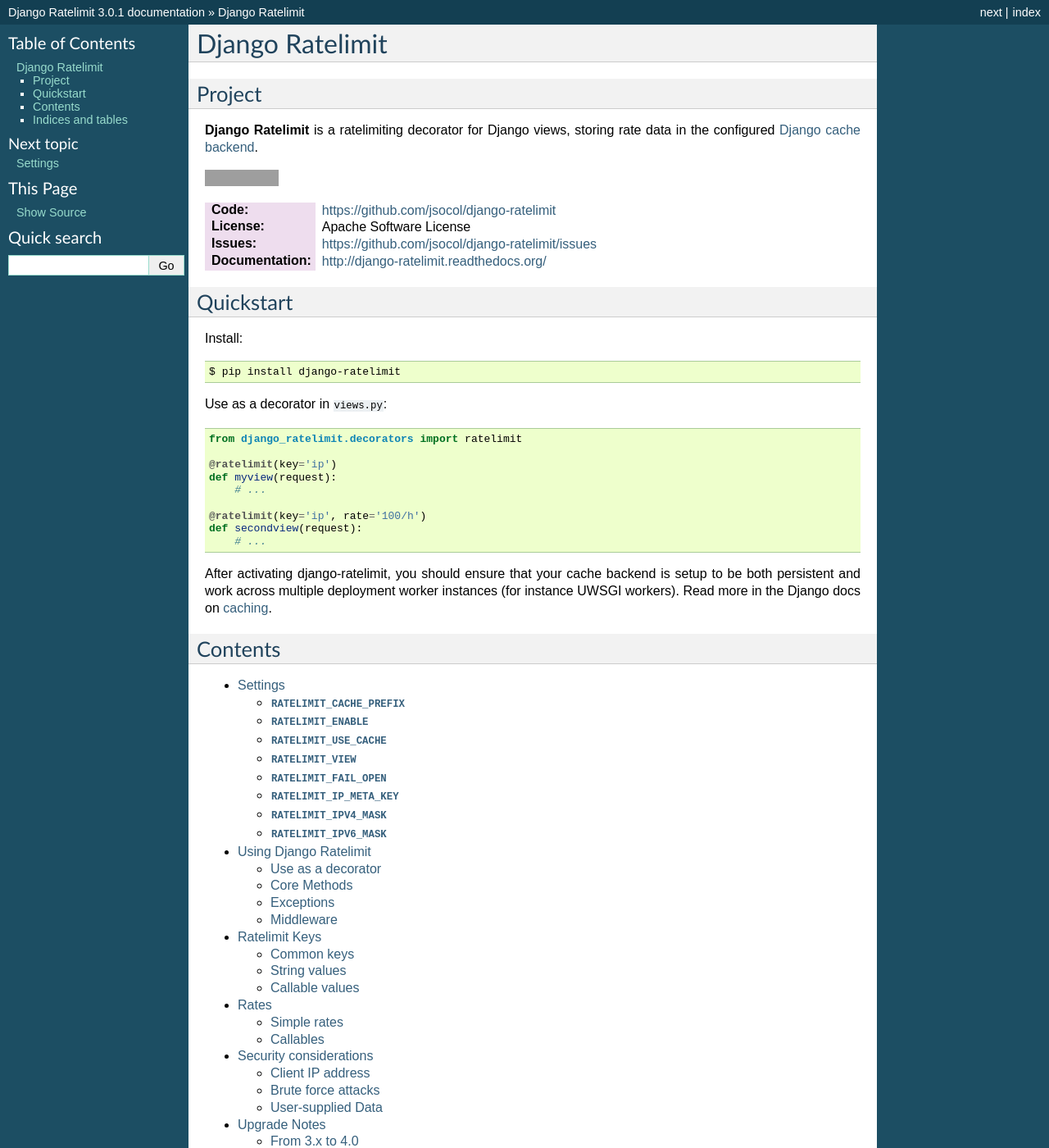
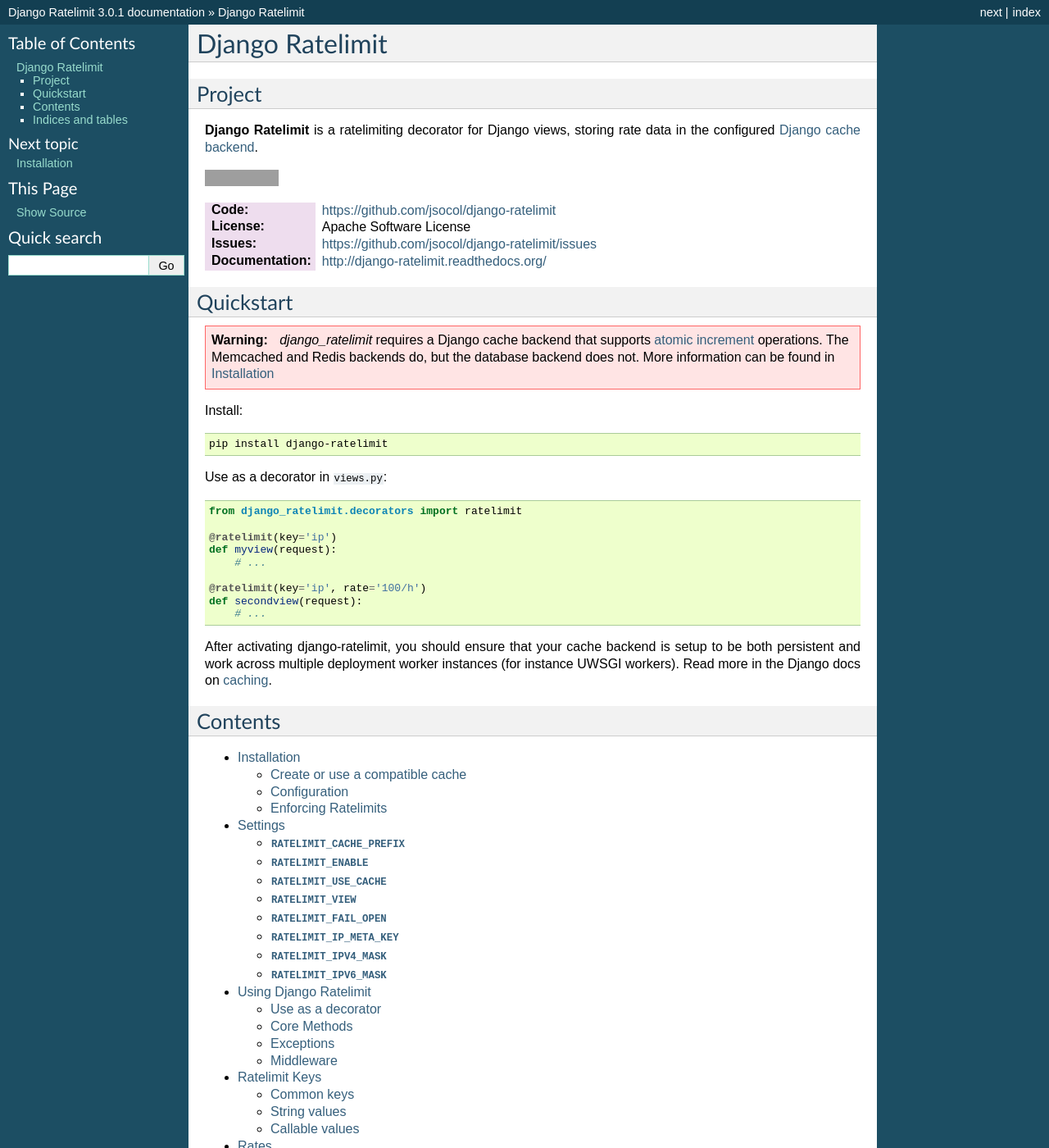
Before and after one commit to jsocol/django-ratelimit, a Sphinx documentation site: the page built from docs/index.rst, in a window 1280 px wide and 1400 px high. Shown: the whole window at 82% size. Built offline with Sphinx 7.4.7, drawn with Linux system fonts in a browser that asks for light colours; grey boxes are pictures that could not be loaded.

Commit message:
Add installation docs and call out cache features
django_ratelimit will only function properly with certain types of cache
backend, so this adds warnings to setup instructions to explain what
features (shared across processes/servers, atomic increment) are
required. The new Installation chapter also calls out the risks with
client IP and points to the Security chapter.

```diff
--- a/docs/index.rst
+++ b/docs/index.rst
@@ -21,11 +21,17 @@
 Quickstart
 ==========
 
+.. warning::
+   `django_ratelimit` requires a Django cache backend that supports `atomic
+   increment`_ operations. The Memcached and Redis backends do, but the
+   database backend does not. More information can be found in
+   :ref:`Installation <installation-cache>`
+
 Install:
 
 .. code-block:: shell
 
-   $ pip install django-ratelimit
+   pip install django-ratelimit
 
 
 Use as a decorator in ``views.py``:
@@ -49,6 +55,7 @@
 <https://docs.djangoproject.com/en/dev/topics/cache/>`__.
 
 .. _PyPI: http://pypi.python.org/pypi/django-ratelimit
+.. _atomic increment: https://docs.djangoproject.com/en/4.1/topics/cache/#django.core.caches.cache.incr
 
 
 Contents
@@ -57,6 +64,7 @@
 .. toctree::
    :maxdepth: 2
 
+   installation
    settings
    usage
    keys
--- a/docs/settings.rst
+++ b/docs/settings.rst
@@ -31,6 +31,11 @@
 
 ``RATELIMIT_USE_CACHE``
 -----------------------
+
+.. warning::
+   `django_ratelimit` requires a Django cache backend that supports _`atomic
+   increment` operations. The Memcached and Redis backends do, but the database
+   backend does not.
 
 The name of the cache (from the ``CACHES`` dict) to use. Defaults to
 ``'default'``.
--- a/docs/usage.rst
+++ b/docs/usage.rst
@@ -196,7 +196,7 @@
 .. note::
 
    Unless given an explicit ``group`` argument, different methods of a
-   class-based view will be limited separate.
+   class-based view will be limited separately.
 
 
 .. _usage-helper:
```
Also changed, not shown: docs/installation.rst (added, +109 -0 lines).
